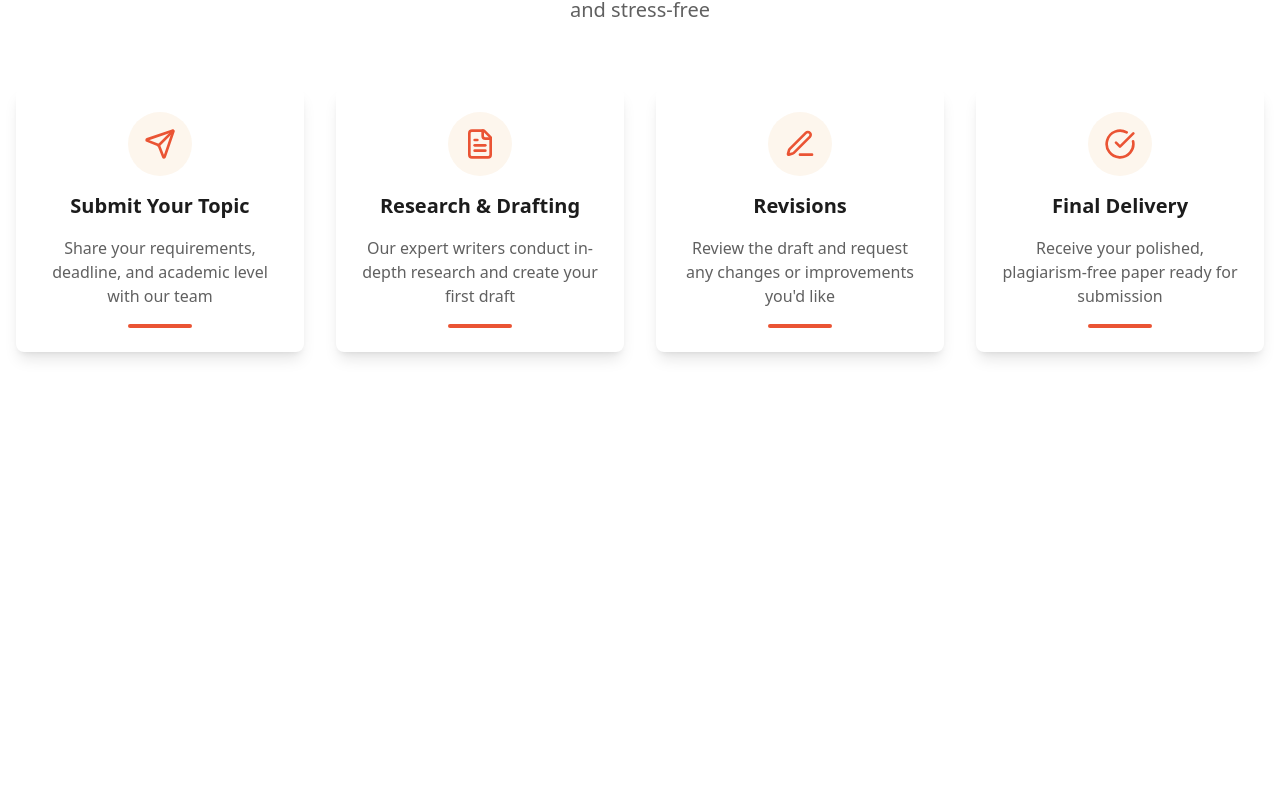
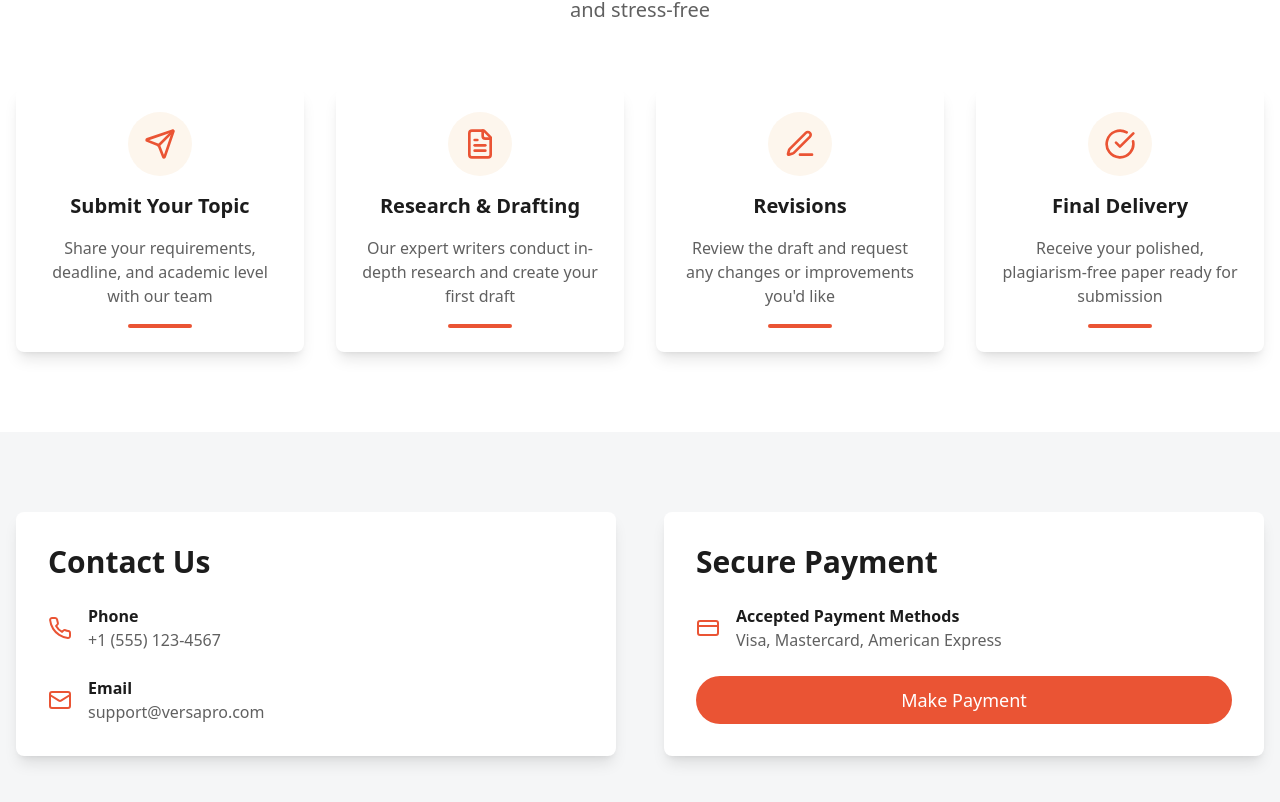
Before and after one commit to PrashPrash-do/lovable-hero-canvas, a React (Vite) app: page / in a window 1280 px wide. Shown: the part 960-1762 px from the top of the page. Before the commit the page ends 1392 px from the top, so only its background shows below. Built offline with nearby package versions, Linux system fonts and the light colour scheme.

Commit message:
Add contact and payment sections
Implement contact details and payment gateway integration.

```diff
--- a/src/pages/Index.tsx
+++ b/src/pages/Index.tsx
@@ -1,7 +1,6 @@
-
 import { Button } from "@/components/ui/button";
 import { Card, CardContent } from "@/components/ui/card";
-import { CheckCircle, FileText, PenLine, Send } from "lucide-react";
+import { CheckCircle, FileText, PenLine, Send, CreditCard, Mail, Phone } from "lucide-react";
 
 const Index = () => {
   return (
@@ -109,6 +108,59 @@ const Index = () => {
           </div>
         </div>
       </div>
+
+      {/* Contact & Payment Section */}
+      <div className="bg-versapro-gray py-20">
+        <div className="container mx-auto px-4">
+          <div className="grid grid-cols-1 lg:grid-cols-2 gap-12">
+            {/* Contact Details */}
+            <Card className="border-none shadow-lg">
+              <CardContent className="p-8">
+                <h2 className="text-3xl font-bold text-versapro-charcoal mb-6">Contact Us</h2>
+                <div className="space-y-6">
+                  <div className="flex items-center space-x-4">
+                    <Phone className="h-6 w-6 text-versapro-red" />
+                    <div>
+                      <p className="font-semibold text-versapro-charcoal">Phone</p>
+                      <p className="text-versapro-charcoal/70">+1 (555) 123-4567</p>
+                    </div>
+                  </div>
+                  <div className="flex items-center space-x-4">
+                    <Mail className="h-6 w-6 text-versapro-red" />
+                    <div>
+                      <p className="font-semibold text-versapro-charcoal">Email</p>
+                      <p className="text-versapro-charcoal/70">support@versapro.com</p>
+                    </div>
+                  </div>
+                </div>
+              </CardContent>
+            </Card>
+
+            {/* Payment Options */}
+            <Card className="border-none shadow-lg">
+              <CardContent className="p-8">
+                <h2 className="text-3xl font-bold text-versapro-charcoal mb-6">Secure Payment</h2>
+                <div className="space-y-6">
+                  <div className="flex items-center space-x-4">
+                    <CreditCard className="h-6 w-6 text-versapro-red" />
+                    <div>
+                      <p className="font-semibold text-versapro-charcoal">Accepted Payment Methods</p>
+                      <p className="text-versapro-charcoal/70">Visa, Mastercard, American Express</p>
+                    </div>
+                  </div>
+                  <div className="mt-6">
+                    <Button
+                      className="bg-versapro-red hover:bg-versapro-red/90 text-white text-lg px-8 py-6 rounded-full w-full"
+                    >
+                      Make Payment
+                    </Button>
+                  </div>
+                </div>
+              </CardContent>
+            </Card>
+          </div>
+        </div>
+      </div>
     </div>
   );
 };
```
